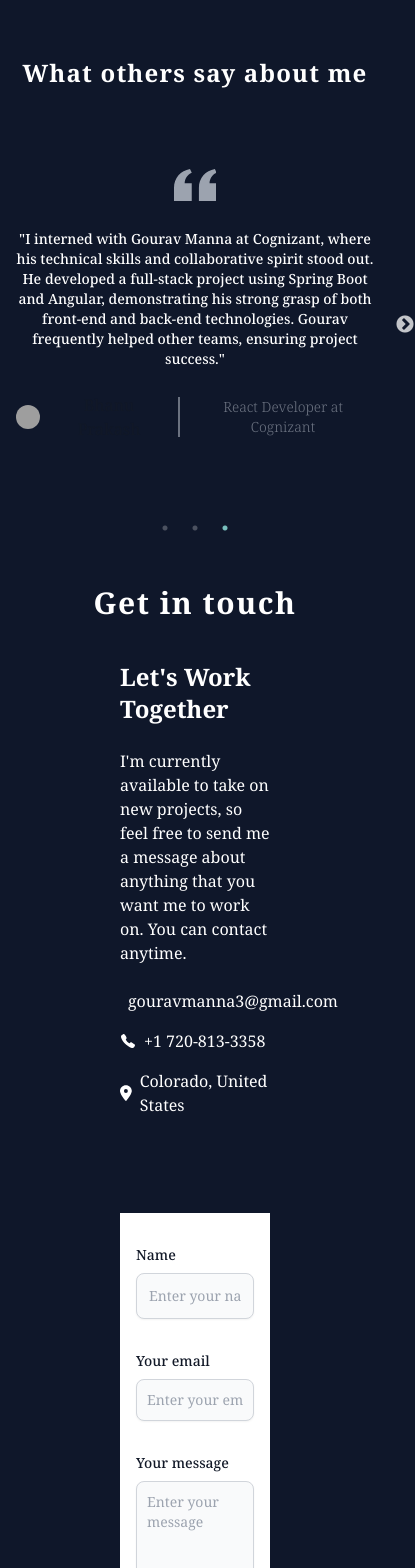
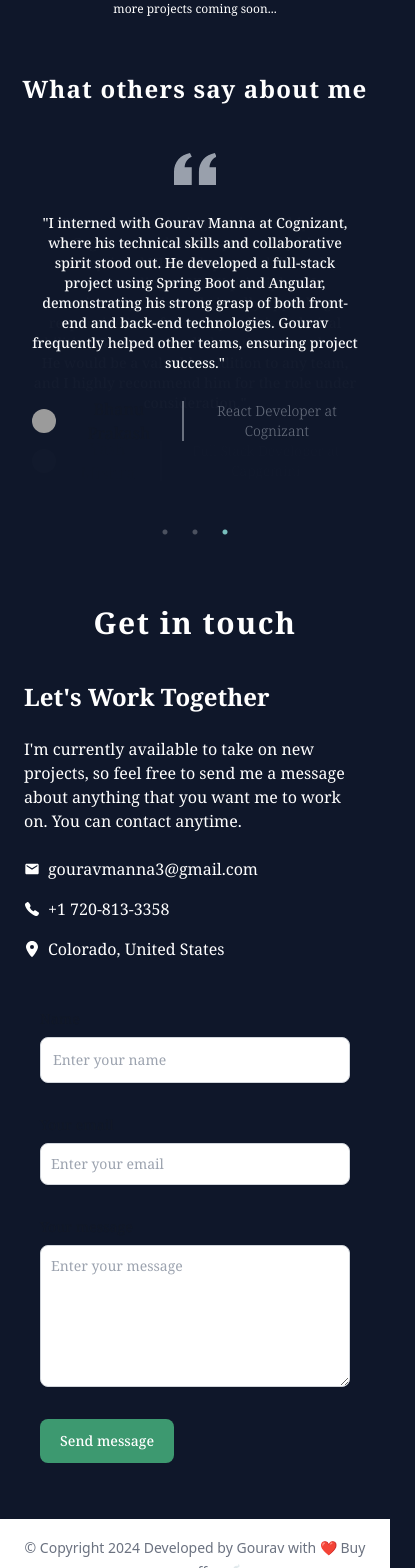
Before and after one commit to gouravmanna3/gourav-manna-portfolio, a React (Vite) app: page / in a window 390 px wide. Shown: the part 3960-5528 px from the top of the page, 415 px wide, since content can reach past the window. Built offline with nearby package versions, Linux system fonts and the light colour scheme; grey boxes are pictures that could not be loaded.

Commit message:
fix: correct contact me section responsiveness

```diff
--- a/src/App.tsx
+++ b/src/App.tsx
@@ -29,10 +29,8 @@ function App() {
             <a href="https://flowbite.com/" className="hover:underline">
               Developed by Gourav with &#10084;
             </a>{" "}
-            Buy me a
             <a href="https://www.buymeacoffee.com/gouravmanna3">
-              {" "}
-              coffee &#9749;
+              Buy me a coffee &#9749;
             </a>
           </span>
         </div>
--- a/src/components/ContactMe/index.tsx
+++ b/src/components/ContactMe/index.tsx
@@ -49,13 +49,13 @@ const ContactMe = () => {
 
   return (
     <div
-      className="p-6 md:p-10 bg-fixed font-notoSerif text-white"
+      className="p-6 md:p-10 mt-12 bg-fixed font-notoSerif text-white"
       id="contact"
     >
       <h1 className="text-3xl md:text-5xl font-bold font-notoSerif tracking-wider text-center">
         Get in touch
       </h1>
-      <section className="flex flex-col md:flex-row gap-24 mt-10 px-24">
+      <section className="flex flex-col md:flex-row gap-4 md:gap-24 mt-10 md:px-24">
         <div className="basis-2/5">
           <div className="text-2xl font-bold  mb-6">Let's Work Together</div>
           <p>
@@ -79,13 +79,13 @@ const ContactMe = () => {
             </div>
           </div>
         </div>
-        <div className="bg-white dark:bg-gray-900 basis-3/5">
+        <div className="basis-3/5">
           <div className="py-8 lg:py-4 px-4 mx-auto max-w-screen-md">
             <form ref={form} onSubmit={handleSubmit} className="space-y-8">
               <div>
                 <label
                   htmlFor="name"
-                  className="block mb-2 text-sm font-medium text-gray-900 dark:text-gray-300"
+                  className="block mb-2 text-sm font-medium text-gray-900"
                 >
                   Name
                 </label>
@@ -93,7 +93,7 @@ const ContactMe = () => {
                   type="text"
                   id="name"
                   name="from_name"
-                  className="block p-3 w-full text-sm text-gray-900 bg-gray-50 rounded-lg border border-gray-300 shadow-sm focus:ring-primary-500 focus:border-primary-500 dark:bg-gray-700 dark:border-gray-600 dark:placeholder-gray-400 dark:text-white dark:focus:ring-primary-500 dark:focus:border-primary-500 dark:shadow-sm-light"
+                  className="block p-3 w-full text-sm text-gray-900 rounded-lg border border-gray-300 shadow-sm focus:ring-primary-500 focus:border-primary-500 "
                   placeholder="Enter your name"
                   required
                 />
@@ -101,7 +101,7 @@ const ContactMe = () => {
               <div>
                 <label
                   htmlFor="email"
-                  className="block mb-2 text-sm font-medium text-gray-900 dark:text-gray-300"
+                  className="block mb-2 text-sm font-medium text-gray-900 "
                 >
                   Your email
                 </label>
@@ -109,7 +109,7 @@ const ContactMe = () => {
                   type="email"
                   id="email"
                   name="from_email"
-                  className="shadow-sm bg-gray-50 border border-gray-300 text-gray-900 text-sm rounded-lg focus:ring-primary-500 focus:border-primary-500 block w-full p-2.5 dark:bg-gray-700 dark:border-gray-600 dark:placeholder-gray-400 dark:text-white dark:focus:ring-primary-500 dark:focus:border-primary-500 dark:shadow-sm-light"
+                  className="shadow-sm  border border-gray-300 text-gray-900 text-sm rounded-lg focus:ring-primary-500 focus:border-primary-500 block w-full p-2.5"
                   placeholder="Enter your email"
                   required
                 />
@@ -118,7 +118,7 @@ const ContactMe = () => {
               <div className="sm:col-span-2">
                 <label
                   htmlFor="message"
-                  className="block mb-2 text-sm font-medium text-gray-900 dark:text-gray-300"
+                  className="block mb-2 text-sm font-medium text-gray-900"
                 >
                   Your message
                 </label>
@@ -126,13 +126,13 @@ const ContactMe = () => {
                   id="message"
                   name="message"
                   rows={6}
-                  className="block p-2.5 w-full text-sm text-gray-900 bg-gray-50 rounded-lg shadow-sm border border-gray-300 focus:ring-primary-500 focus:border-primary-500 dark:bg-gray-700 dark:border-gray-600 dark:placeholder-gray-400 dark:text-white dark:focus:ring-primary-500 dark:focus:border-primary-500"
+                  className="block p-2.5 w-full text-sm text-gray-900 rounded-lg shadow-sm border border-gray-300 focus:ring-primary-500 focus:border-primary-500"
                   placeholder="Enter your message"
                 ></textarea>
               </div>
               <button
                 type="submit"
-                className="py-3 px-5 text-sm font-medium text-center text-white rounded-lg bg-[#3D9970] sm:w-fit hover:bg-primary-800 focus:ring-4 focus:outline-none focus:ring-primary-300 dark:bg-primary-600 dark:hover:bg-primary-700 dark:focus:ring-primary-800"
+                className="py-3 px-5 text-sm font-medium text-center text-white rounded-lg bg-[#3D9970] sm:w-fit hover:bg-primary-800 focus:ring-4 focus:outline-none focus:ring-primary-300"
               >
                 Send message
               </button>
--- a/src/components/Experience/index.tsx
+++ b/src/components/Experience/index.tsx
@@ -12,7 +12,7 @@ const Experience = () => {
       </h1>
       <div className="flex flex-col gap-12 md:flex-row justify-center mt-10">
         <motion.div
-          variants={fadeIn("left", 0.2)}
+          variants={fadeIn("up", 0.2)}
           initial="hidden"
           whileInView={"show"}
           viewport={{ once: true, amount: 0.3 }}
@@ -101,7 +101,7 @@ const Experience = () => {
           </div>
         </motion.div>
         <motion.div
-          variants={fadeIn("right", 0.2)}
+          variants={fadeIn("up", 0.2)}
           initial="hidden"
           whileInView={"show"}
           viewport={{ once: true, amount: 0.3 }}
--- a/src/components/Testimonials/index.tsx
+++ b/src/components/Testimonials/index.tsx
@@ -1,10 +1,10 @@
 import Slider from "react-slick";
 import Testimonial from "./Testimonial";
+import { testimonialData } from "../../utils/utils";
+import { TestimonialProps } from "./Testimonials.types";
 
 import "slick-carousel/slick/slick.css";
 import "slick-carousel/slick/slick-theme.css";
-import { testimonialData } from "../../utils/utils";
-import { TestimonialProps } from "./Testimonials.types";
 
 const Testimonials = () => {
   const settings = {
@@ -16,15 +16,16 @@ const Testimonials = () => {
     slidesToScroll: 1,
     waitForAnimate: false,
     autoplay: true,
+    arrows: false,
   };
   return (
-    <div className="container my-12 mx-auto md:px-6">
+    <div className="container my-4 md:my-12 mx-auto md:px-6">
       <section className="text-white">
-        <h2 className="mb-12 text-2xl md:text-5xl font-bold font-notoSerif tracking-wider text-center">
+        <h2 className="md:mb-12 text-2xl md:text-5xl font-bold font-notoSerif tracking-wider text-center">
           What others say about me
         </h2>
 
-        <div className="slider-container">
+        <div className="p-4 slider-container">
           <Slider {...settings}>
             {testimonialData.map((testimonial: TestimonialProps) => (
               <div>
--- a/src/components/Works/index.tsx
+++ b/src/components/Works/index.tsx
@@ -106,6 +106,9 @@ const Works = () => {
           </div>
         </motion.div>
       </section>
+      <h1 className="text-center m-4 md:m-8 font-notoSerif text-xs">
+        more projects coming soon...
+      </h1>
     </div>
   );
 };
```
